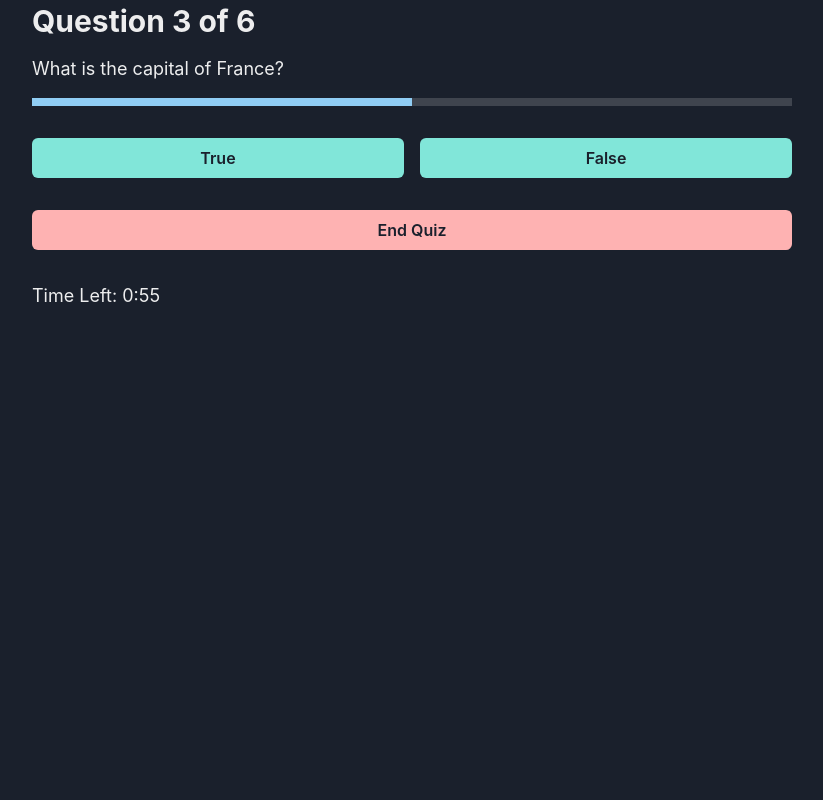
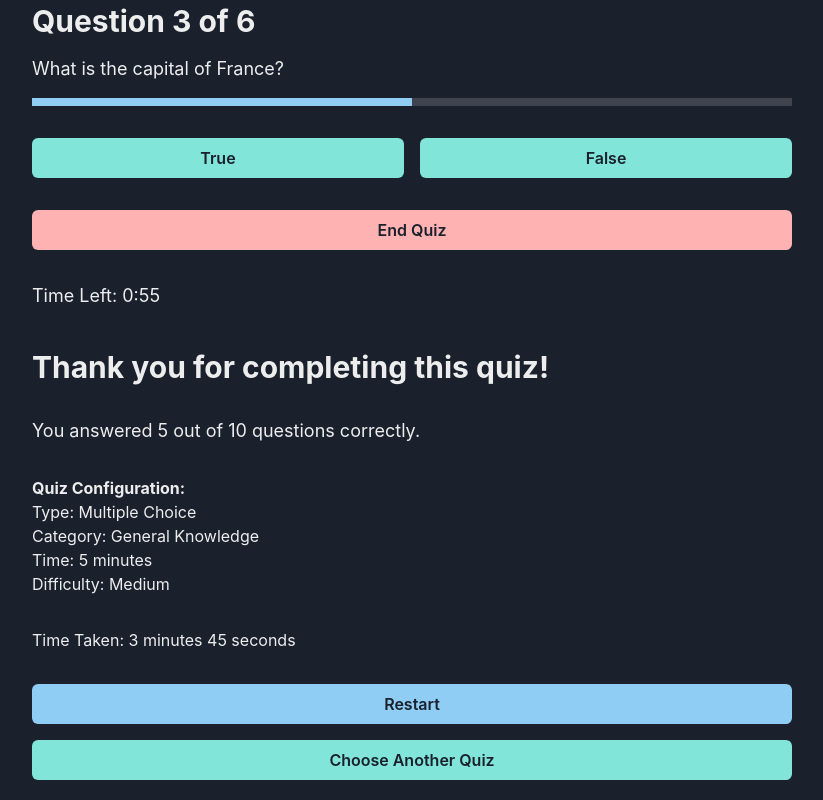
Before and after one commit to smuzammilali/quizgame, a React (Vite) app: page / in a window 1280 px wide. Shown: the part 647-1447 px from the top of the page, without its empty margins (228-1051 px from the left). Before the commit the page ends 976 px from the top, so only its background shows below. Built offline with nearby package versions, Linux system fonts and the light colour scheme.

Commit message:
Lesson 03 - Added Results Page

```diff
--- a/src/App.jsx
+++ b/src/App.jsx
@@ -1,6 +1,7 @@
 import React from 'react'
 import { Settings } from './components/settings'
 import { QuizPage } from './components/quiz'
+import { ResultsPage } from './components/results'
 
 export const App = () => {
 
@@ -8,6 +9,7 @@ export const App = () => {
     <div>
       <Settings/>
       <QuizPage/>
+      <ResultsPage/>
     </div>
   )
 }
--- /dev/null
+++ b/src/components/results/index.jsx
@@ -0,0 +1,66 @@
+import React from 'react';
+import {
+  Box,
+  Heading,
+  Text,
+  Button,
+  VStack,
+} from '@chakra-ui/react';
+
+export const ResultsPage = () => {
+
+  const correctAnswers = 5;
+  const totalQuestions = 10;
+  const timeTaken = '3 minutes 45 seconds';
+  const quizConfig = {
+    type: 'Multiple Choice',
+    category: 'General Knowledge',
+    time: '5 minutes',
+    difficulty: 'Medium',
+  };
+
+  const handleRestart = () => {
+    console.log('Restarting quiz...');
+  };
+
+  const handleChooseAnotherQuiz = () => {
+    console.log('Choose antoher quiz...');
+  };
+
+  return (
+    <Box maxW="800px" mx="auto" p="20px">
+      <VStack spacing="4" align="stretch">
+        <Heading as="h1" size="lg" mb="4">
+          Thank you for completing this quiz!
+        </Heading>
+
+        <Text fontSize="lg" mb="4">
+          You answered {correctAnswers} out of {totalQuestions} questions correctly.
+        </Text>
+
+        <Box mb="4">
+          <Text fontSize="md" fontWeight="bold">Quiz Configuration:</Text>
+          <Text fontSize="md">Type: {quizConfig.type}</Text>
+          <Text fontSize="md">Category: {quizConfig.category}</Text>
+          <Text fontSize="md">Time: {quizConfig.time}</Text>
+          <Text fontSize="md">Difficulty: {quizConfig.difficulty}</Text>
+        </Box>
+
+        <Text fontSize="md" mb="4">
+          Time Taken: {timeTaken}
+        </Text>
+
+        <VStack spacing="4" align="stretch">
+          <Button colorScheme="blue" onClick={handleRestart}>
+            Restart
+          </Button>
+          <Button colorScheme="teal" onClick={handleChooseAnotherQuiz}>
+            Choose Another Quiz
+          </Button>
+        </VStack>
+      </VStack>
+    </Box>
+  );
+}
+
+export default ResultsPage;
```
